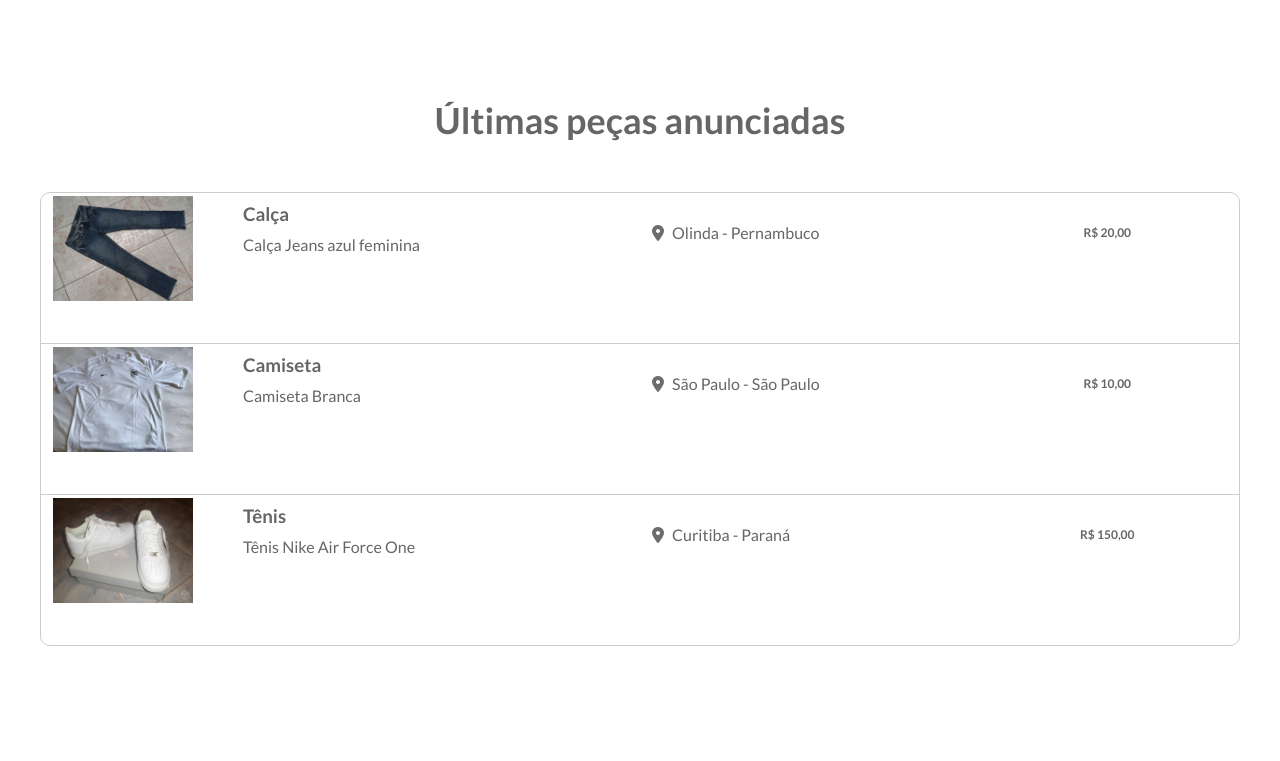
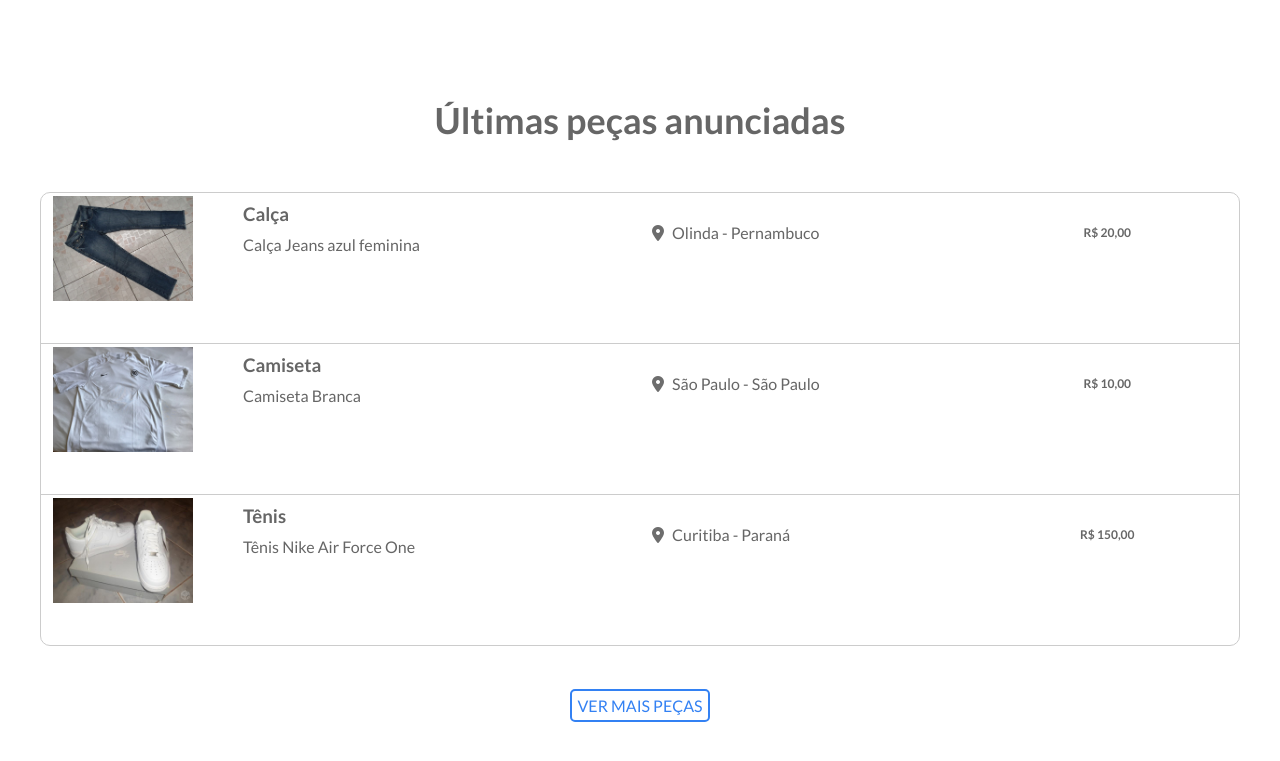
Before and after one commit to guoliv3ira/Projeto_brecho, a plain HTML site: page index.html in a window 1280 px wide. Shown: the part 748-1509 px from the top of the page. Drawn offline with Linux system fonts and the light colour scheme.

Commit message:
adicionado botão "ver mais peças"

```diff
--- a/css/style.css
+++ b/css/style.css
@@ -249,3 +249,24 @@ display: block;
 	line-height: 20px;
 	border-radius: 5px;
 }
+
+.btn-pieces-container{
+	margin-top: 50px;
+}
+
+.btn-pieces {
+	text-transform: uppercase;
+	background-color: #FFF;
+	color: #3381F3;
+	border:	2px solid #3381F3;
+	border-radius: 5px;
+	transition: 0.5s;
+	text-decoration: none;
+	padding: 5px;
+}
+
+.btn-pieces:hover{
+	background-color: #3381F3;
+	color: #FFF;
+	border-color: #FFF;
+}
--- a/index.html
+++ b/index.html
@@ -93,6 +93,10 @@
 				</a>
 			</li>
 			</ul>
+			<div class="btn-pieces-container">
+				<a href="#" class="btn-pieces">Ver mais peças</a>
+			</div>
+
 		</main>
 	</div>
 </body>
```
